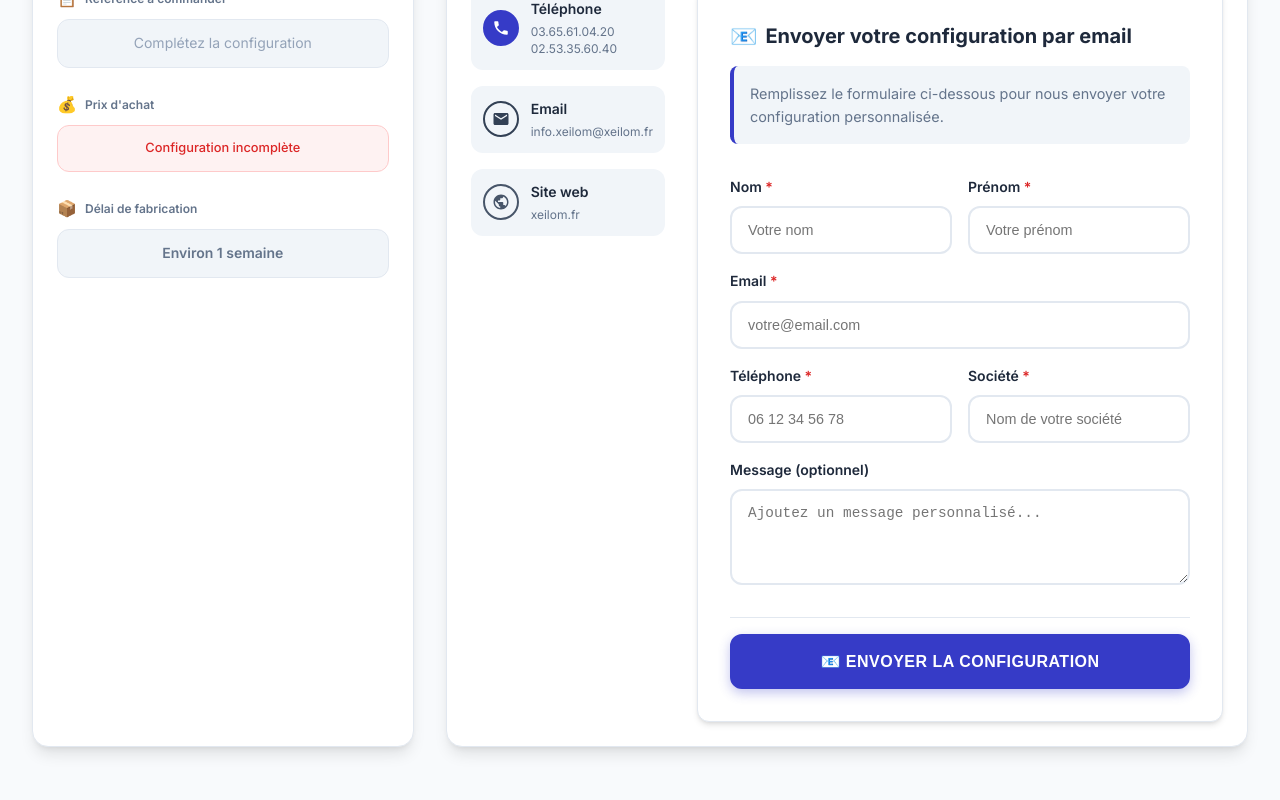
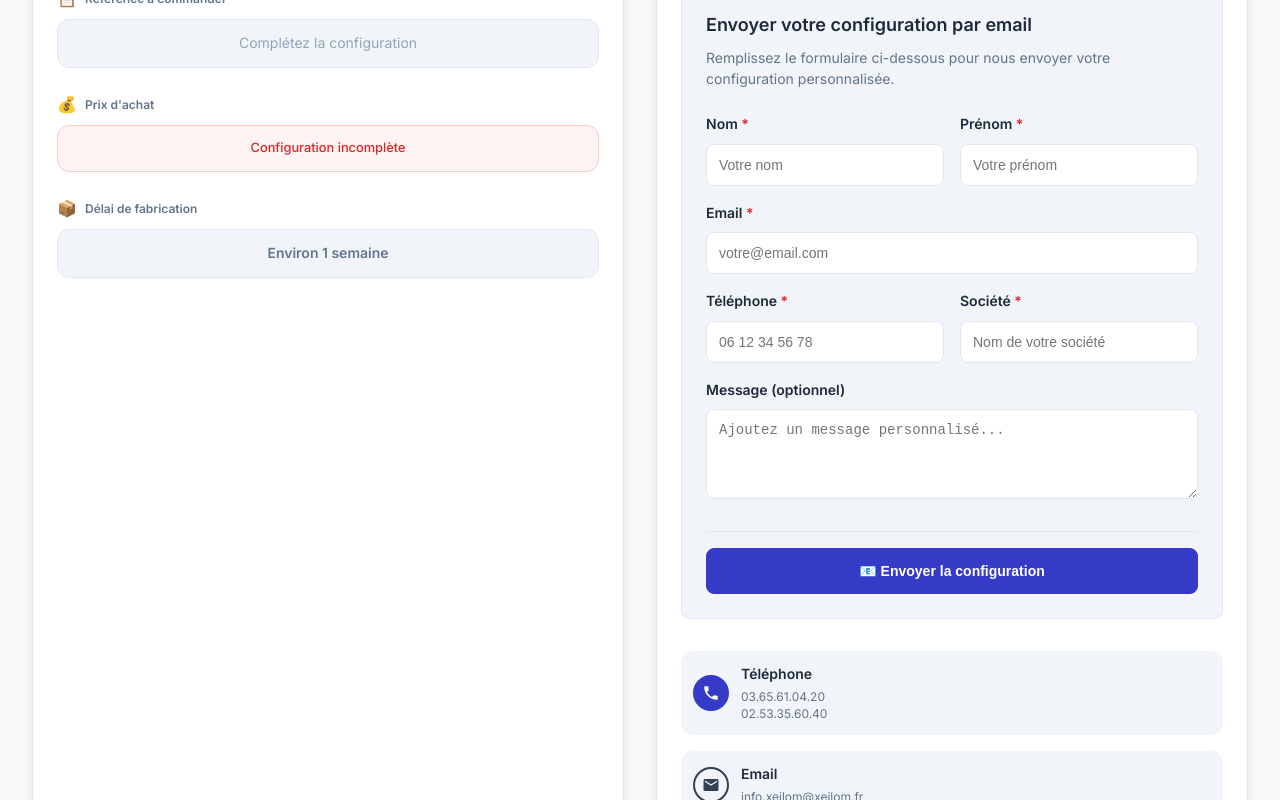
Before and after one commit to AlexisSa/configurateur-truncks-optiques, a React (Vite) app: page / in a window 1280 px wide. Shown: the part 880-1680 px from the top of the page. Built offline with nearby package versions, Linux system fonts and the light colour scheme.

Commit message:
Modals élargis + réorganisation 'Nous contacter'\n- PDF preview: 95vw/1200px (était 92vw/1000px)\n- Presets: 95vw/1100px (était 92vw/900px)\n- Formulaire au-dessus des infos contact\n- Layout vertical unifié

```diff
--- a/src/App.css
+++ b/src/App.css
@@ -1176,10 +1176,9 @@ body {
 
 .contact-content {
   padding: 1.5rem;
-  display: grid;
-  grid-template-columns: 1fr 1fr;
+  display: flex;
+  flex-direction: column;
   gap: 2rem;
-  align-items: start;
   flex: 1;
 }
 
@@ -2513,37 +2512,24 @@ body {
 
 /* Formulaire de contact */
 .contact-form-section {
-  background: var(--surface);
-  border-radius: var(--radius-lg);
-  padding: 2rem;
+  background: var(--surface-hover);
+  border-radius: var(--radius-md);
+  padding: 1.5rem;
   border: 1px solid var(--border);
-  box-shadow: var(--shadow-md);
 }
 
 .contact-form-section h3 {
-  margin: 0 0 0.75rem 0;
-  color: var(--text-primary);
-  font-size: 1.25rem;
-  font-weight: 700;
-  display: flex;
-  align-items: center;
-  gap: 0.5rem;
-}
-
-.contact-form-section h3::before {
-  content: "📧";
-  font-size: 1.1em;
+  margin: 0 0 0.5rem 0;
+  color: var(--text-primary);
+  font-size: 1.125rem;
+  font-weight: 600;
 }
 
 .contact-form-section p {
-  margin: 0 0 2rem 0;
+  margin: 0 0 1.5rem 0;
   color: var(--text-secondary);
-  font-size: 0.9rem;
-  line-height: 1.6;
-  padding: 1rem;
-  background: var(--surface-hover);
-  border-radius: var(--radius-md);
-  border-left: 4px solid var(--highlight);
+  font-size: 0.875rem;
+  line-height: 1.5;
 }
 
 .contact-form {
@@ -2576,22 +2562,20 @@ body {
 
 .contact-form .form-group input,
 .contact-form .form-group textarea {
-  padding: 0.875rem 1rem;
-  border: 2px solid var(--border);
-  border-radius: var(--radius-lg);
-  font-size: 0.9rem;
-  transition: all 0.3s ease;
+  padding: 0.75rem;
+  border: 1px solid var(--border);
+  border-radius: var(--radius-md);
+  font-size: 0.875rem;
+  transition: all 0.2s ease;
   background: var(--surface);
   color: var(--text-primary);
-  font-weight: 500;
 }
 
 .contact-form .form-group input:focus,
 .contact-form .form-group textarea:focus {
   outline: none;
   border-color: var(--highlight);
-  box-shadow: 0 0 0 4px rgba(54, 59, 199, 0.15);
-  transform: translateY(-1px);
+  box-shadow: 0 0 0 3px rgba(54, 59, 199, 0.1);
 }
 
 .contact-form .form-group input:disabled,
@@ -2607,25 +2591,20 @@ body {
 
 .contact-form .send-button {
   width: 100%;
-  padding: 1rem 2rem;
+  padding: 0.875rem 1.5rem;
   background: var(--highlight);
   color: white;
-  border: 2px solid var(--highlight);
-  border-radius: var(--radius-lg);
-  font-size: 1rem;
-  font-weight: 700;
+  border: 1px solid var(--highlight);
+  border-radius: var(--radius-md);
+  font-size: 0.875rem;
+  font-weight: 600;
   cursor: pointer;
-  transition: all 0.3s ease;
-  text-transform: uppercase;
-  letter-spacing: 0.5px;
-  box-shadow: 0 4px 12px rgba(54, 59, 199, 0.3);
+  transition: all 0.2s ease;
 }
 
 .contact-form .send-button:hover:not(:disabled) {
   background: #2d32a8;
   border-color: #2d32a8;
-  transform: translateY(-2px);
-  box-shadow: 0 6px 20px rgba(54, 59, 199, 0.4);
 }
 
 .contact-form .send-button:disabled {
@@ -2638,63 +2617,45 @@ body {
   display: flex;
   align-items: center;
   gap: 0.75rem;
-  padding: 1.25rem;
-  background: linear-gradient(135deg, #e3f2fd 0%, #f3e5f5 100%);
-  border-radius: var(--radius-lg);
-  border: 2px solid #90caf9;
+  padding: 1rem;
+  background: #e3f2fd;
+  border-radius: var(--radius-md);
+  border: 1px solid #90caf9;
   color: #1565c0;
-  font-size: 0.9rem;
-  font-weight: 600;
-  box-shadow: 0 2px 8px rgba(21, 101, 192, 0.15);
+  font-size: 0.875rem;
 }
 
 .contact-form .error-message {
   display: flex;
   align-items: center;
   gap: 0.75rem;
-  padding: 1.25rem;
-  background: linear-gradient(135deg, #ffebee 0%, #fce4ec 100%);
-  border-radius: var(--radius-lg);
-  border: 2px solid #ffcdd2;
+  padding: 1rem;
+  background: #ffebee;
+  border-radius: var(--radius-md);
+  border: 1px solid #ffcdd2;
   color: var(--error);
-  font-size: 0.9rem;
-  font-weight: 600;
-  box-shadow: 0 2px 8px rgba(244, 67, 54, 0.15);
+  font-size: 0.875rem;
 }
 
 .contact-form .success-message {
   text-align: center;
-  padding: 2.5rem 1.5rem;
-  background: linear-gradient(135deg, #e8f5e8 0%, #f1f8e9 100%);
-  border-radius: var(--radius-lg);
-  border: 2px solid #c8e6c9;
-  box-shadow: 0 4px 16px rgba(76, 175, 80, 0.2);
+  padding: 2rem 1rem;
 }
 
 .contact-form .success-icon {
-  font-size: 4rem;
-  margin-bottom: 1.5rem;
-  animation: bounce 0.6s ease-in-out;
-}
-
-@keyframes bounce {
-  0%, 20%, 50%, 80%, 100% { transform: translateY(0); }
-  40% { transform: translateY(-10px); }
-  60% { transform: translateY(-5px); }
+  font-size: 3rem;
+  margin-bottom: 1rem;
 }
 
 .contact-form .success-message h4 {
-  margin: 0 0 0.75rem 0;
-  color: var(--text-primary);
-  font-size: 1.5rem;
-  font-weight: 700;
+  margin: 0 0 0.5rem 0;
+  color: var(--text-primary);
+  font-size: 1.25rem;
 }
 
 .contact-form .success-message p {
   margin: 0;
   color: var(--text-secondary);
-  font-size: 1rem;
-  font-weight: 500;
 }
 
 .contact-form .spinner {
@@ -2708,11 +2669,6 @@ body {
 
 /* Responsive pour le formulaire de contact */
 @media (max-width: 768px) {
-  .contact-content {
-    grid-template-columns: 1fr;
-    gap: 1.5rem;
-  }
-
   .contact-form .form-row {
     grid-template-columns: 1fr;
   }
--- a/src/components/ContactSection.jsx
+++ b/src/components/ContactSection.jsx
@@ -95,45 +95,6 @@ const ContactSection = ({ selectedOptions, onSendPdfClick }) => {
         </div>
 
         <div className="contact-content">
-          <div className="contact-methods">
-            <div className="contact-method">
-              <div className="method-icon phone">
-                <svg viewBox="0 0 24 24" fill="currentColor">
-                  <path d="M6.62 10.79c1.44 2.83 3.76 5.14 6.59 6.59l2.2-2.2c.27-.27.67-.36 1.02-.24 1.12.37 2.33.57 3.57.57.55 0 1 .45 1 1V20c0 .55-.45 1-1 1-9.39 0-17-7.61-17-17 0-.55.45-1 1-1h3.5c.55 0 1 .45 1 1 0 1.25.2 2.45.57 3.57.11.35.03.74-.25 1.02l-2.2 2.2z" />
-                </svg>
-              </div>
-              <div className="method-content">
-                <h3>Téléphone</h3>
-                <p>03.65.61.04.20</p>
-                <p>02.53.35.60.40</p>
-              </div>
-            </div>
-
-            <div className="contact-method">
-              <div className="method-icon email">
-                <svg viewBox="0 0 24 24" fill="currentColor">
-                  <path d="M20 4H4c-1.1 0-1.99.9-1.99 2L2 18c0 1.1.9 2 2 2h16c1.1 0 2-.9 2-2V6c0-1.1-.9-2-2-2zm0 4l-8 5-8-5V6l8 5 8-5v2z" />
-                </svg>
-              </div>
-              <div className="method-content">
-                <h3>Email</h3>
-                <p>info.xeilom@xeilom.fr</p>
-              </div>
-            </div>
-
-            <div className="contact-method">
-              <div className="method-icon website">
-                <svg viewBox="0 0 24 24" fill="currentColor">
-                  <path d="M12 2C6.48 2 2 6.48 2 12s4.48 10 10 10 10-4.48 10-10S17.52 2 12 2zm-1 17.93c-3.94-.49-7-3.85-7-7.93 0-.62.08-1.21.21-1.79L9 15v1c0 1.1.9 2 2 2v1.93zm6.9-2.54c-.26-.81-1-1.39-1.9-1.39h-1v-3c0-.55-.45-1-1-1H8v-2h2c.55 0 1-.45 1-1V7h2c1.1 0 2-.9 2-2v-.41c2.93 1.19 5 4.06 5 7.41 0 2.08-.8 3.97-2.1 5.39z" />
-                </svg>
-              </div>
-              <div className="method-content">
-                <h3>Site web</h3>
-                <p>xeilom.fr</p>
-              </div>
-            </div>
-          </div>
-
           <div className="contact-form-section">
             <h3>Envoyer votre configuration par email</h3>
             <p>Remplissez le formulaire ci-dessous pour nous envoyer votre configuration personnalisée.</p>
@@ -274,6 +235,45 @@ const ContactSection = ({ selectedOptions, onSendPdfClick }) => {
               </form>
             )}
           </div>
+
+          <div className="contact-methods">
+            <div className="contact-method">
+              <div className="method-icon phone">
+                <svg viewBox="0 0 24 24" fill="currentColor">
+                  <path d="M6.62 10.79c1.44 2.83 3.76 5.14 6.59 6.59l2.2-2.2c.27-.27.67-.36 1.02-.24 1.12.37 2.33.57 3.57.57.55 0 1 .45 1 1V20c0 .55-.45 1-1 1-9.39 0-17-7.61-17-17 0-.55.45-1 1-1h3.5c.55 0 1 .45 1 1 0 1.25.2 2.45.57 3.57.11.35.03.74-.25 1.02l-2.2 2.2z" />
+                </svg>
+              </div>
+              <div className="method-content">
+                <h3>Téléphone</h3>
+                <p>03.65.61.04.20</p>
+                <p>02.53.35.60.40</p>
+              </div>
+            </div>
+
+            <div className="contact-method">
+              <div className="method-icon email">
+                <svg viewBox="0 0 24 24" fill="currentColor">
+                  <path d="M20 4H4c-1.1 0-1.99.9-1.99 2L2 18c0 1.1.9 2 2 2h16c1.1 0 2-.9 2-2V6c0-1.1-.9-2-2-2zm0 4l-8 5-8-5V6l8 5 8-5v2z" />
+                </svg>
+              </div>
+              <div className="method-content">
+                <h3>Email</h3>
+                <p>info.xeilom@xeilom.fr</p>
+              </div>
+            </div>
+
+            <div className="contact-method">
+              <div className="method-icon website">
+                <svg viewBox="0 0 24 24" fill="currentColor">
+                  <path d="M12 2C6.48 2 2 6.48 2 12s4.48 10 10 10 10-4.48 10-10S17.52 2 12 2zm-1 17.93c-3.94-.49-7-3.85-7-7.93 0-.62.08-1.21.21-1.79L9 15v1c0 1.1.9 2 2 2v1.93zm6.9-2.54c-.26-.81-1-1.39-1.9-1.39h-1v-3c0-.55-.45-1-1-1H8v-2h2c.55 0 1-.45 1-1V7h2c1.1 0 2-.9 2-2v-.41c2.93 1.19 5 4.06 5 7.41 0 2.08-.8 3.97-2.1 5.39z" />
+                </svg>
+              </div>
+              <div className="method-content">
+                <h3>Site web</h3>
+                <p>xeilom.fr</p>
+              </div>
+            </div>
+          </div>
         </div>
       </div>
     </div>
```
